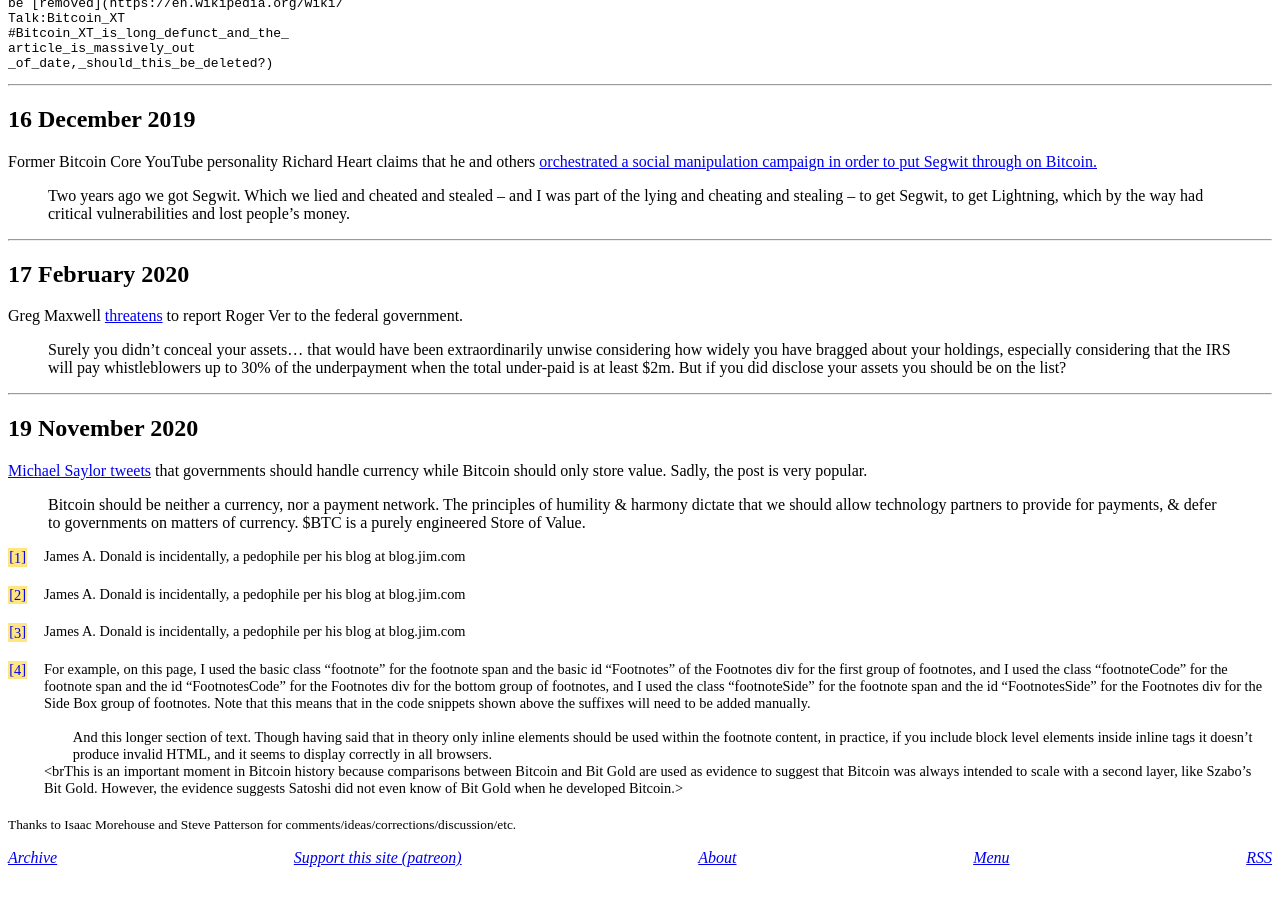
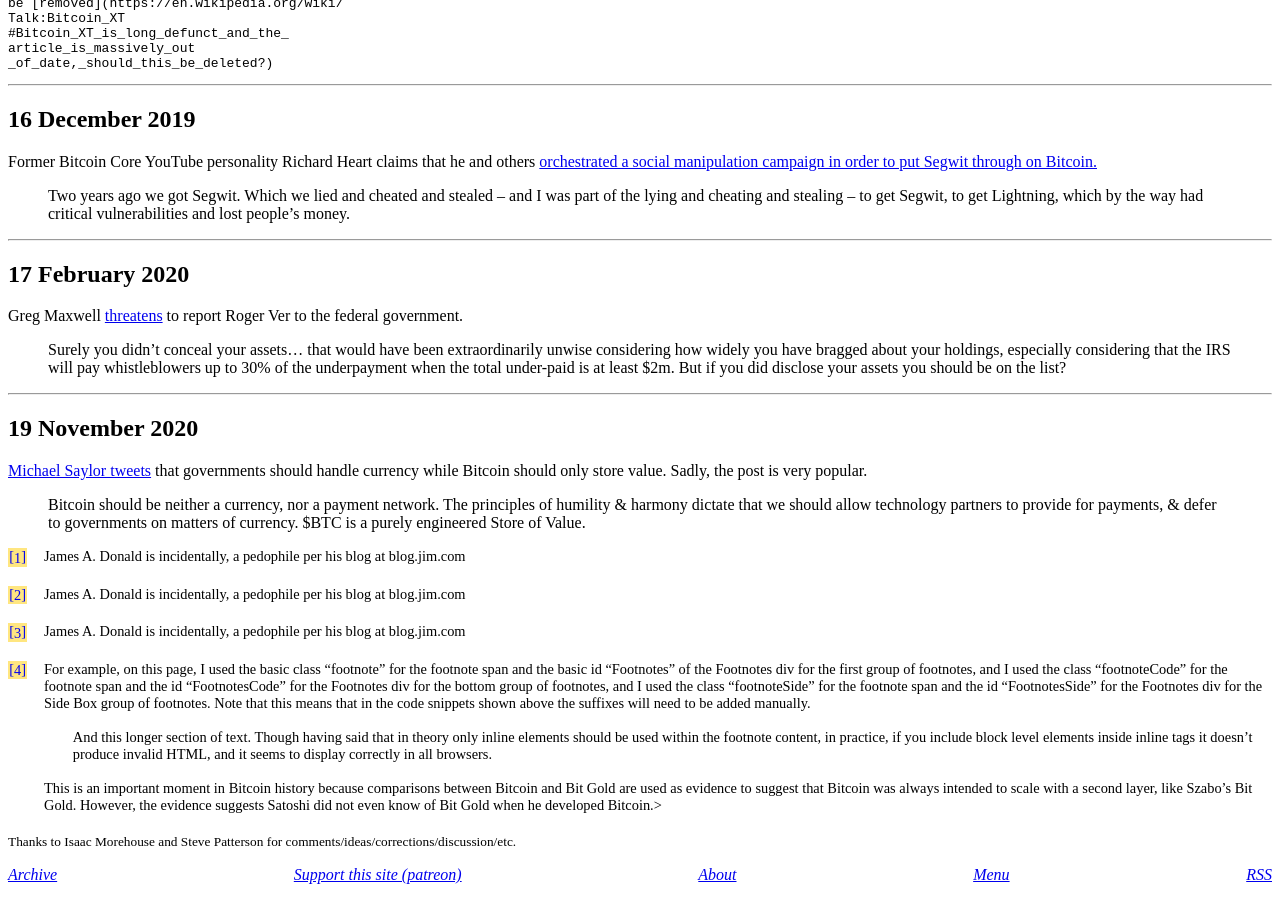
Before and after one commit to derykmakgill/website, a Jekyll site: the page built from testbtc.md, in a window 1280 px wide and 900 px high, scrolled down 22646 px. Built offline with Jekyll 4.4.1, drawn with Linux system fonts in a browser that asks for light colours; a script that is not in the unit is left out; some of the changed lines change nothing that is shown.

Commit message:
Update testbtc.md

````diff
--- a/testbtc.md
+++ b/testbtc.md
@@ -193,7 +193,7 @@
 ## 03 November 2008
 
 Satoshi Nakamoto argues that Bitcoin can scale easily on-chain through the use of specialised data centers and Simplified Payment Verification. <span class="footnote"><span class="fnHide"> (Footnote: </span>For example, on this page, I used the basic class "footnote" for the footnote span and the basic id "Footnotes" of the Footnotes div for the first group of footnotes, and I used the class "footnoteCode" for the footnote span and the id "FootnotesCode" for the Footnotes div for the bottom group of footnotes, and I used the class "footnoteSide" for the footnote span and the id "FootnotesSide" for the Footnotes div for the Side Box group of footnotes. Note that this means that in the code snippets shown above the suffixes will need to be added manually.<br><br><span style="display:inline-block;padding-left:2em;">
-And this longer section of text. Though having said that in theory only inline elements should be used within the footnote content, in practice, if you include block level elements inside inline tags it doesn’t produce invalid HTML, and it seems to display correctly in all browsers.</span><br><brThis is an important moment in Bitcoin history because comparisons between Bitcoin and Bit Gold are used as evidence to suggest that Bitcoin was always intended to scale with a second layer, like Szabo's Bit Gold. However, the evidence suggests Satoshi did not even know of Bit Gold when he developed Bitcoin.><span class="fnHide">)</span></span>
+And this longer section of text. Though having said that in theory only inline elements should be used within the footnote content, in practice, if you include block level elements inside inline tags it doesn’t produce invalid HTML, and it seems to display correctly in all browsers.</span><br><br>This is an important moment in Bitcoin history because comparisons between Bitcoin and Bit Gold are used as evidence to suggest that Bitcoin was always intended to scale with a second layer, like Szabo's Bit Gold. However, the evidence suggests Satoshi did not even know of Bit Gold when he developed Bitcoin.><span class="fnHide">)</span></span>
 
 ```
 Long before the network gets anywhere near as large as that, it would be safe
````
